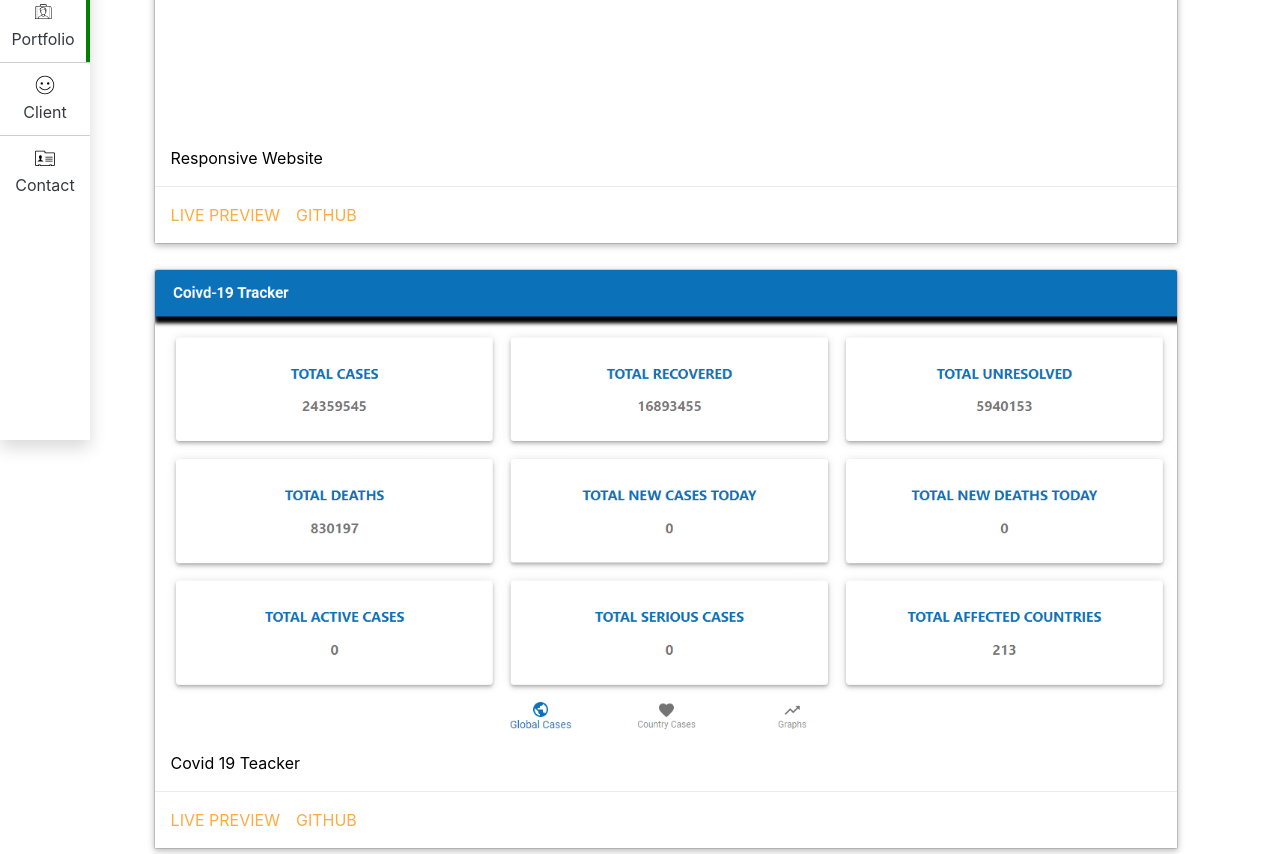
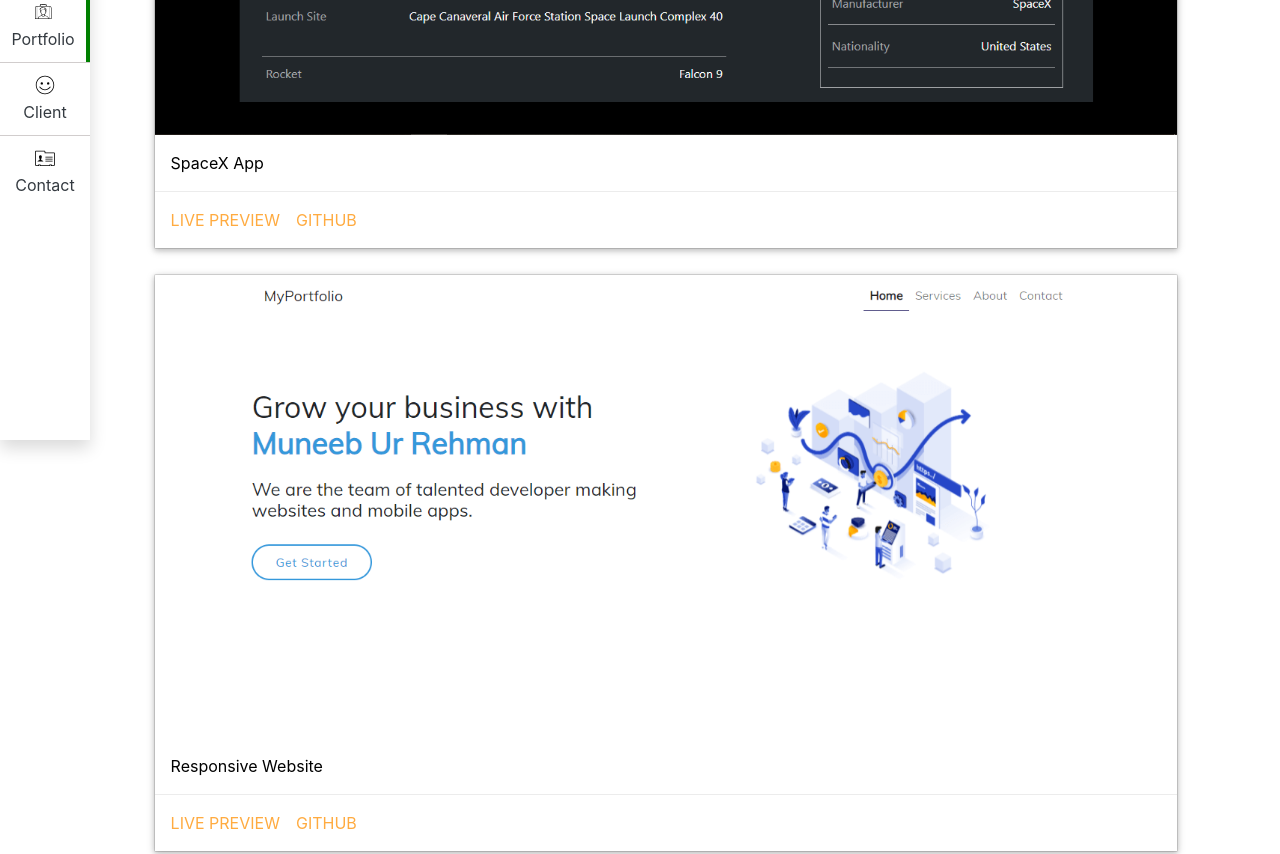
Before and after one commit to Muneeb926595/portfolio, a React (Create React App) app: page /portfolio in a window 1280 px wide. Shown: the part 360-1214 px from the top of the page. Built offline with nearby package versions, Linux system fonts and the light colour scheme.

Commit message:
Added SpaceX Site

```diff
--- a/src/Components/Portfolio/Portfolio.jsx
+++ b/src/Components/Portfolio/Portfolio.jsx
@@ -9,74 +9,82 @@ import Pic7 from '../../assets/img/projects/7.png';
 import Pic8 from '../../assets/img/projects/8.png';
 import Pic9 from '../../assets/img/projects/9.png';
 import Pic0 from '../../assets/img/projects/0.png';
+import Pic11 from '../../assets/img/projects/11.png';
 
 
 const myProjects = [
     {
         id: 1,
+        image: Pic11,
+        projectName: "SpaceX App",
+        website: "http://space-world-app.surge.sh/",
+        github: "https://github.com/Muneeb926595/space-x-app"
+    },
+    {
+        id: 2,
         image: Pic3,
         projectName: "Responsive Website",
         website: "http://muneeb-portfolio.surge.sh/",
         github: "https://github.com/Muneeb926595/my-portfolio"
     },
     {
-        id: 2,
+        id: 3,
         image: Pic7,
         projectName: "Covid 19 Teacker",
         website: "http://muneeb-covid19-tracker.surge.sh/",
         github: "https://github.com/Muneeb926595/covid-19-tracker"
     },
     {
-        id: 3,
+        id: 4,
         image: Pic2,
         projectName: "Quiz Application",
         website: "http://muneeb-quiz-app.surge.sh/",
         github: "https://github.com/Muneeb926595/my-quizapp"
     },
     {
-        id: 4,
+        id: 5,
         image: Pic9,
         projectName: "Expence Tracker App",
         website: "http://muneeb-expence-tracker-app.surge.sh/",
         github: "https://github.com/Muneeb926595/react-expence-tracker-app"
     },
     {
-        id: 5,
+        id: 6,
         image: Pic4,
         projectName: "Todo Application",
         website: "http://muneeb-todo-app.surge.sh/",
         github: "https://github.com/Muneeb926595/todo-app"
     },
     {
-        id: 6,
+        id: 7,
         image: Pic8,
         projectName: "Nike Shoes Store",
         website: "http://muneeb-nike-shoes.surge.sh/",
         github: "https://github.com/Muneeb926595/simple-commerce-app"
     },
     {
-        id: 7,
+        id: 8,
         image: Pic1,
         projectName: "Timer App",
         website: "http://muneeb-timer-app.surge.sh",
         github: "https://github.com/Muneeb926595/timer-app-tdd"
     },
     {
-        id: 8,
+        id: 9,
         image: Pic6,
         projectName: "Cortex Website Clone",
         website: "http://muneeb-cotex-clone.surge.sh/",
         github: "https://github.com/Muneeb926595/cortex-website-clone"
     },
     {
-        id: 9,
+        id: 10,
         image: Pic5,
         projectName: "Alice Running App",
         website: "http://muneeb-project4a.surge.sh/",
         github: "https://github.com/Muneeb926595/react-animations-alic-running"
     },
     {
-        id: 10,
+        id: 11,
         image: Pic0,
         projectName: "Counter App",
         website: "http://muneeb_second_react_app.surge.sh/",
```
Also changed, not shown: src/assets/img/projects/11.png (added).
